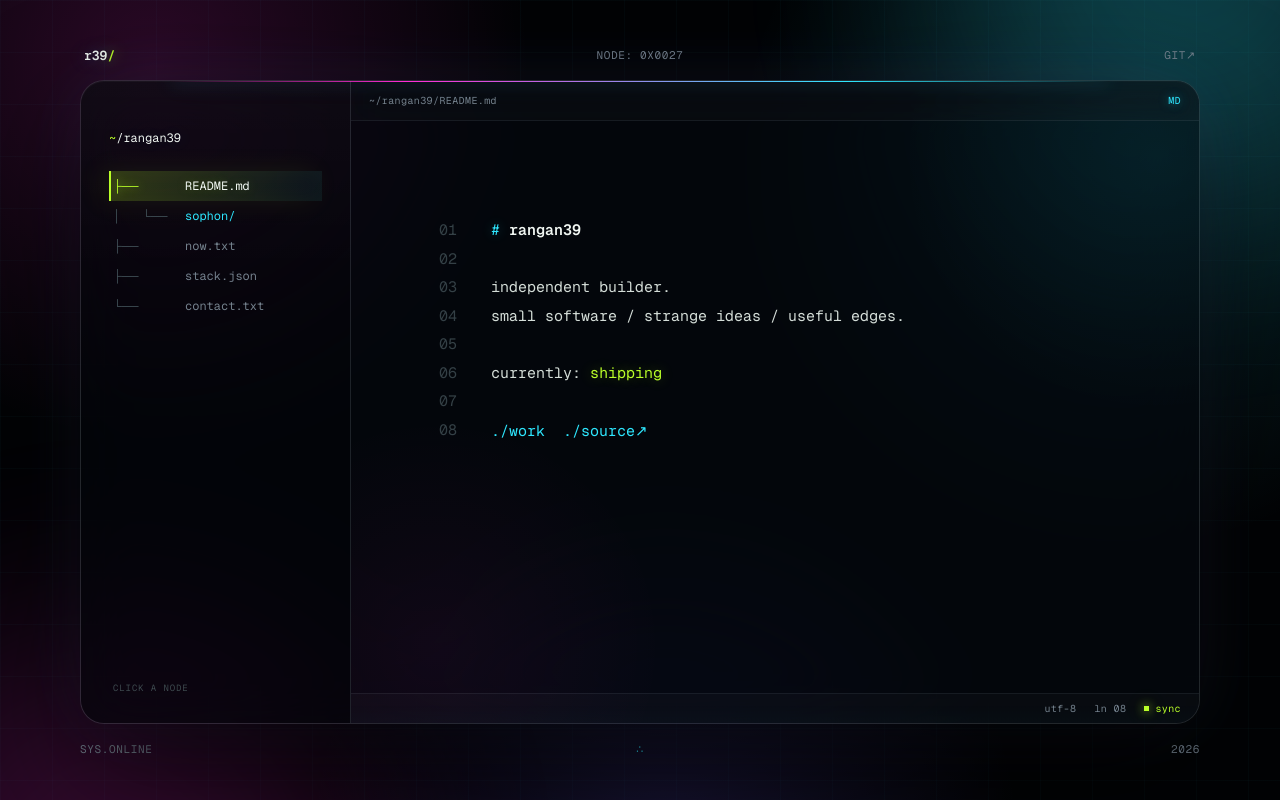
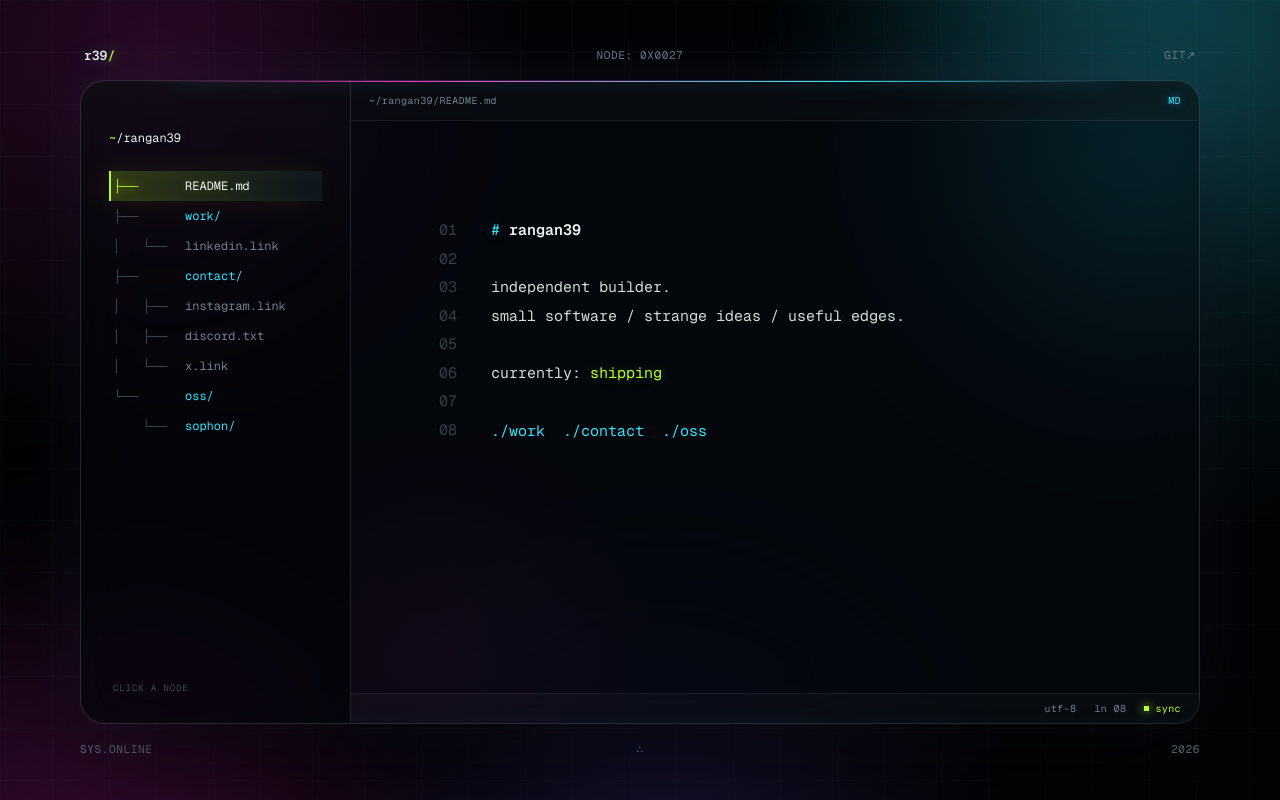
Before and after one commit to rangan39/rangan39-portfolio, a Next.js app: page / in a window 1280 px wide. Built offline with nearby package versions, Linux system fonts and the light colour scheme.

Commit message:
Organize portfolio links into directories

```diff
--- a/app/globals.css
+++ b/app/globals.css
@@ -217,6 +217,34 @@ button {
   display: flex;
   flex-direction: column;
   align-items: flex-start;
+}
+
+.tree-group {
+  width: 100%;
+}
+
+.tree-folder {
+  display: grid;
+  width: 100%;
+  grid-template-columns: 4.5rem minmax(0, 1fr);
+  border: 0;
+  padding: 6px 4px;
+  color: var(--muted);
+  background: transparent;
+  cursor: pointer;
+  font-size: 12px;
+  line-height: 1.5;
+  text-align: left;
+}
+
+.tree-folder:hover .directory,
+.tree-folder[data-active="true"] .directory {
+  color: var(--lime);
+  text-shadow: 0 0 12px rgba(186, 255, 41, 0.4);
+}
+
+.tree-folder[data-active="true"] .tree-branch {
+  color: var(--cyan);
 }
 
 .tree-entry {
@@ -506,6 +534,10 @@ button {
     grid-template-columns: 4rem minmax(0, 1fr);
   }
 
+  .tree-folder {
+    grid-template-columns: 4rem minmax(0, 1fr);
+  }
+
   .file-viewer {
     min-height: 440px;
   }
--- a/components/portfolio-explorer.tsx
+++ b/components/portfolio-explorer.tsx
@@ -2,7 +2,13 @@
 
 import { useState, type ReactNode } from "react";
 
-type FileId = "readme" | "sophon" | "now" | "stack" | "contact";
+type FileId =
+  | "readme"
+  | "linkedin"
+  | "instagram"
+  | "discord"
+  | "x"
+  | "sophon";
 
 type FileRecord = {
   id: FileId;
@@ -12,43 +18,77 @@ type FileRecord = {
   type: string;
 };
 
-const files: FileRecord[] = [
-  {
+type FileGroup = {
+  name: string;
+  branch: string;
+  children: FileRecord[];
+};
+
+const readmeFile: FileRecord = {
   id: "readme",
   name: "README.md",
   path: "~/rangan39/README.md",
   branch: "├──",
   type: "md",
+};
+
+const groups: FileGroup[] = [
+  {
+    name: "work/",
+    branch: "├──",
+    children: [
+      {
+        id: "linkedin",
+        name: "linkedin.link",
+        path: "~/rangan39/work/linkedin.link",
+        branch: "│   └──",
+        type: "link",
       },
+    ],
+  },
+  {
+    name: "contact/",
+    branch: "├──",
+    children: [
+      {
+        id: "instagram",
+        name: "instagram.link",
+        path: "~/rangan39/contact/instagram.link",
+        branch: "│   ├──",
+        type: "link",
+      },
+      {
+        id: "discord",
+        name: "discord.txt",
+        path: "~/rangan39/contact/discord.txt",
+        branch: "│   ├──",
+        type: "txt",
+      },
+      {
+        id: "x",
+        name: "x.link",
+        path: "~/rangan39/contact/x.link",
+        branch: "│   └──",
+        type: "link",
+      },
+    ],
+  },
+  {
+    name: "oss/",
+    branch: "└──",
+    children: [
       {
         id: "sophon",
         name: "sophon/",
-    path: "~/rangan39/work/sophon",
-    branch: "│   └──",
+        path: "~/rangan39/oss/sophon",
+        branch: "    └──",
         type: "dir",
       },
-  {
-    id: "now",
-    name: "now.txt",
-    path: "~/rangan39/now.txt",
-    branch: "├──",
-    type: "txt",
-  },
-  {
-    id: "stack",
-    name: "stack.json",
-    path: "~/rangan39/stack.json",
-    branch: "├──",
-    type: "json",
-  },
-  {
-    id: "contact",
-    name: "contact.txt",
-    path: "~/rangan39/contact.txt",
-    branch: "└──",
-    type: "txt",
+    ],
   },
 ];
+
+const files = [readmeFile, ...groups.flatMap((group) => group.children)];
 
 function Line({
   number,
@@ -65,6 +105,10 @@ function Line({
       <span>{children ?? "\u00a0"}</span>
     </div>
   );
+}
+
+function openTreeFile(file: FileId) {
+  document.querySelector<HTMLButtonElement>(`[data-file="${file}"]`)?.click();
 }
 
 function Readme() {
@@ -87,20 +131,144 @@ function Readme() {
         <button
           type="button"
           className="inline-command"
-          onClick={() =>
-            document.querySelector<HTMLButtonElement>('[data-file="sophon"]')?.click()
-          }
+          onClick={() => openTreeFile("linkedin")}
         >
           ./work
         </button>
         {"  "}
+        <button
+          type="button"
+          className="inline-command"
+          onClick={() => openTreeFile("instagram")}
+        >
+          ./contact
+        </button>
+        {"  "}
+        <button
+          type="button"
+          className="inline-command"
+          onClick={() => openTreeFile("sophon")}
+        >
+          ./oss
+        </button>
+      </Line>
+    </>
+  );
+}
+
+function LinkedIn() {
+  return (
+    <>
+      <Line number={1}>
+        <span className="syntax-comment">{"// work identity"}</span>
+      </Line>
+      <Line number={2} />
+      <Line number={3}>
+        name<span className="syntax-dim">.......</span>gaurav ranganath
+      </Line>
+      <Line number={4}>
+        network<span className="syntax-dim">....</span>linkedin
+      </Line>
+      <Line number={5}>
+        signal<span className="syntax-dim">.....</span>
+        <span className="syntax-signal">connected</span>
+      </Line>
+      <Line number={6} />
+      <Line number={7}>
         <a
           className="inline-link"
-          href="https://github.com/rangan39"
+          href="https://www.linkedin.com/in/gaurav-ranganath/"
           target="_blank"
           rel="noreferrer"
         >
-          ./source↗
+          → open linkedin↗
+        </a>
+      </Line>
+    </>
+  );
+}
+
+function Instagram() {
+  return (
+    <>
+      <Line number={1}>
+        <span className="syntax-comment">{"// visual channel"}</span>
+      </Line>
+      <Line number={2} />
+      <Line number={3}>
+        network<span className="syntax-dim">....</span>instagram
+      </Line>
+      <Line number={4}>
+        handle<span className="syntax-dim">.....</span>@gauravranganath
+      </Line>
+      <Line number={5} />
+      <Line number={6}>
+        <a
+          className="inline-link"
+          href="https://www.instagram.com/gauravranganath/"
+          target="_blank"
+          rel="noreferrer"
+        >
+          → open instagram↗
+        </a>
+      </Line>
+    </>
+  );
+}
+
+function Discord() {
+  const [copied, setCopied] = useState(false);
+
+  async function copyHandle() {
+    await navigator.clipboard?.writeText("gauravranganath");
+    setCopied(true);
+    window.setTimeout(() => setCopied(false), 1800);
+  }
+
+  return (
+    <>
+      <Line number={1}>
+        <span className="syntax-comment">{"// direct channel"}</span>
+      </Line>
+      <Line number={2} />
+      <Line number={3}>
+        network<span className="syntax-dim">....</span>discord
+      </Line>
+      <Line number={4}>
+        username<span className="syntax-dim">...</span>gauravranganath
+      </Line>
+      <Line number={5} />
+      <Line number={6}>
+        <button type="button" className="inline-command" onClick={copyHandle}>
+          → {copied ? "copied to clipboard" : "copy username"}
+        </button>
+      </Line>
+    </>
+  );
+}
+
+function XProfile() {
+  return (
+    <>
+      <Line number={1}>
+        <span className="syntax-comment">{"// public feed"}</span>
+      </Line>
+      <Line number={2} />
+      <Line number={3}>
+        network<span className="syntax-dim">....</span>x
+      </Line>
+      <Line number={4}>
+        handle<span className="syntax-dim">.....</span>@ranganath92929
+      </Line>
+      <Line number={5} />
+      <Line number={6}>
+        <a
+          className="inline-link"
+          href="https://x.com/ranganath92929"
+          target="_blank"
+          rel="noreferrer"
+        >
+          → open x↗
         </a>
       </Line>
     </>
@@ -111,7 +279,7 @@ function Sophon() {
   return (
     <>
       <Line number={1}>
-        <span className="syntax-comment">{"// selected experiment"}</span>
+        <span className="syntax-comment">{"// open source transmission"}</span>
       </Line>
       <Line number={2} />
       <Line number={3}>
@@ -132,7 +300,7 @@ function Sophon() {
           target="_blank"
           rel="noreferrer"
         >
-          → repository
+          → repository↗
         </a>
       </Line>
       <Line number={8}>
@@ -142,87 +310,8 @@ function Sophon() {
           target="_blank"
           rel="noreferrer"
         >
-          → live build
+          → live build↗
         </a>
-      </Line>
-    </>
-  );
-}
-
-function Now() {
-  return (
-    <>
-      <Line number={1}>
-        <span className="syntax-comment">[transmission 2026.07.25]</span>
-      </Line>
-      <Line number={2} />
-      <Line number={3}>building in public.</Line>
-      <Line number={4}>learning by shipping.</Line>
-      <Line number={5}>keeping the surface area small.</Line>
-      <Line number={6} />
-      <Line number={7}>
-        status: <span className="syntax-signal">online</span>
-        <span className="cursor" aria-hidden="true" />
-      </Line>
-    </>
-  );
-}
-
-function Stack() {
-  return (
-    <>
-      <Line number={1}>{"{"}</Line>
-      <Line number={2}>
-        {"  "}
-        <span className="syntax-key">&quot;system&quot;</span>:{" "}
-        <span className="syntax-string">&quot;next.js&quot;</span>,
-      </Line>
-      <Line number={3}>
-        {"  "}
-        <span className="syntax-key">&quot;language&quot;</span>:{" "}
-        <span className="syntax-string">&quot;typescript&quot;</span>,
-      </Line>
-      <Line number={4}>
-        {"  "}
-        <span className="syntax-key">&quot;interface&quot;</span>:{" "}
-        <span className="syntax-string">&quot;shadcn/ui&quot;</span>,
-      </Line>
-      <Line number={5}>
-        {"  "}
-        <span className="syntax-key">&quot;ship&quot;</span>:{" "}
-        <span className="syntax-string">&quot;vercel&quot;</span>,
-      </Line>
-      <Line number={6}>
-        {"  "}
-        <span className="syntax-key">&quot;rule&quot;</span>:{" "}
-        <span className="syntax-string">&quot;less, but sharper&quot;</span>
-      </Line>
-      <Line number={7}>{"}"}</Line>
-    </>
-  );
-}
-
-function Contact() {
-  return (
-    <>
-      <Line number={1}>
-        <span className="syntax-comment"># establish signal</span>
-      </Line>
-      <Line number={2} />
-      <Line number={3}>
-        github:{" "}
-        <a
-          className="inline-link"
-          href="https://github.com/rangan39"
-          target="_blank"
-          rel="noreferrer"
-        >
-          @rangan39↗
-        </a>
-      </Line>
-      <Line number={4}>channel: async</Line>
-      <Line number={5}>
-        signal: <span className="syntax-signal">open</span>
       </Line>
     </>
   );
@@ -230,15 +319,25 @@ function Contact() {
 
 const fileContents: Record<FileId, ReactNode> = {
   readme: <Readme />,
+  linkedin: <LinkedIn />,
+  instagram: <Instagram />,
+  discord: <Discord />,
+  x: <XProfile />,
   sophon: <Sophon />,
-  now: <Now />,
-  stack: <Stack />,
-  contact: <Contact />,
+};
+
+const lineCounts: Record<FileId, number> = {
+  readme: 8,
+  linkedin: 7,
+  instagram: 6,
+  discord: 6,
+  x: 6,
+  sophon: 8,
 };
 
 export function PortfolioExplorer() {
   const [activeId, setActiveId] = useState<FileId>("readme");
-  const activeFile = files.find((file) => file.id === activeId) ?? files[0];
+  const activeFile = files.find((file) => file.id === activeId) ?? readmeFile;
 
   return (
     <main className="site-shell">
@@ -268,7 +367,39 @@ export function PortfolioExplorer() {
             <span className="syntax-signal">~</span>/rangan39
           </div>
           <div className="tree-list">
-            {files.map((file) => (
+            <button
+              type="button"
+              data-file={readmeFile.id}
+              onClick={() => setActiveId(readmeFile.id)}
+              aria-pressed={activeId === readmeFile.id}
+              className="tree-entry"
+            >
+              <span className="tree-branch" aria-hidden="true">
+                {readmeFile.branch}
+              </span>
+              <span>{readmeFile.name}</span>
+            </button>
+
+            {groups.map((group) => {
+              const groupIsActive = group.children.some(
+                (file) => file.id === activeId,
+              );
+
+              return (
+                <div key={group.name} className="tree-group">
+                  <button
+                    type="button"
+                    className="tree-folder"
+                    data-active={groupIsActive}
+                    onClick={() => setActiveId(group.children[0].id)}
+                    aria-label={`Open ${group.name}`}
+                  >
+                    <span className="tree-branch" aria-hidden="true">
+                      {group.branch}
+                    </span>
+                    <span className="directory">{group.name}</span>
+                  </button>
+                  {group.children.map((file) => (
                     <button
                       key={file.id}
                       type="button"
@@ -280,11 +411,16 @@ export function PortfolioExplorer() {
                       <span className="tree-branch" aria-hidden="true">
                         {file.branch}
                       </span>
-                <span className={file.type === "dir" ? "directory" : undefined}>
+                      <span
+                        className={file.type === "dir" ? "directory" : undefined}
+                      >
                         {file.name}
                       </span>
                     </button>
                   ))}
+                </div>
+              );
+            })}
           </div>
           <p className="tree-hint" aria-hidden="true">
             click a node
@@ -299,7 +435,7 @@ export function PortfolioExplorer() {
           <div className="code-view">{fileContents[activeFile.id]}</div>
           <div className="viewer-status" aria-hidden="true">
             <span>utf-8</span>
-            <span>ln {String(activeId === "readme" ? 8 : 7).padStart(2, "0")}</span>
+            <span>ln {String(lineCounts[activeId]).padStart(2, "0")}</span>
             <span className="status-signal">
               <i />
               sync
```
Also changed, not shown: 1 other file (tests, documents, lock files or other folders). Lines whose indentation alone changed are shown as unchanged.
